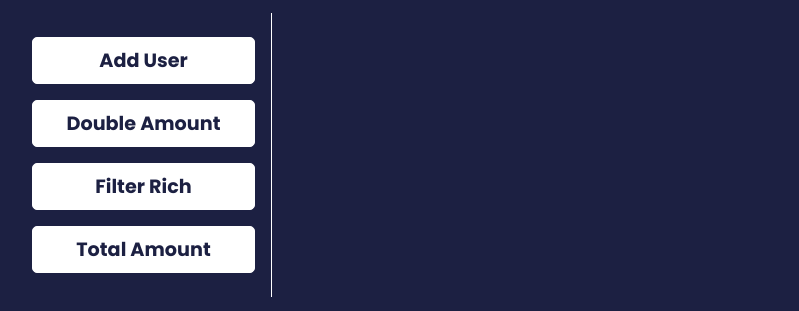
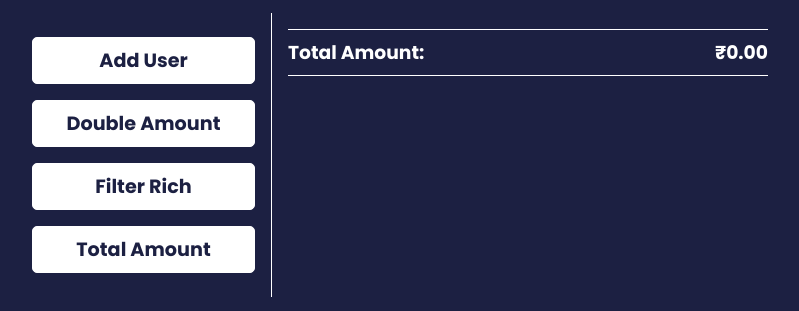
Before and after one commit to MNishita/Bank-App, a plain HTML site: page index.html in a window 1280 px wide. Both pictures are taken after a click on the button "Total Amount". Shown: the part 269-580 px from the top of the page, without its empty margins (240-1039 px from the left). Drawn offline with Linux system fonts and the light colour scheme.

Commit message:
total amount using reduce

```diff
--- a/script.js
+++ b/script.js
@@ -60,9 +60,20 @@ const filterRich = function() {
     updateDOM();
 }
 
+//function total amount
+const totalAmount = function() {
+    const wealth = data.reduce((acc, user) => (acc = acc + user.balance), 0);
+
+    const wealthEl = document.createElement('div');
+    wealthEl.innerHTML = `<h3>Total Amount: <strong>${formatToCurrency(wealth)}</strong></h3>`;
+    main.appendChild(wealthEl);
+}
+
 //Event Listeners
 btnAddUser.addEventListener('click',getRandomUser);
 
 btnDouble.addEventListener('click',doubleBalance);
 
 btnFilter.addEventListener('click',filterRich);
+
+btnTotal.addEventListener('click',totalAmount);
--- a/styles/style.css
+++ b/styles/style.css
@@ -74,7 +74,7 @@ main {
 
 h2 {
   border-bottom: 1px solid var(--white-color);
-  padding: 0.5rem 1rem;
+  padding: 0.5rem 0;
   display: flex;
   justify-content: space-between;
   margin: 1rem 0;
@@ -86,3 +86,12 @@ h2 {
   font-size: 1.2rem;
   margin-bottom: 0.5rem;
 }
+
+h3 {
+  border-top: 1px solid var(--white-color);
+  border-bottom: 1px solid var(--white-color);
+  display: flex;
+  justify-content: space-between;
+  margin: 1rem 0;
+  padding: 0.5rem 0;
+}
```
